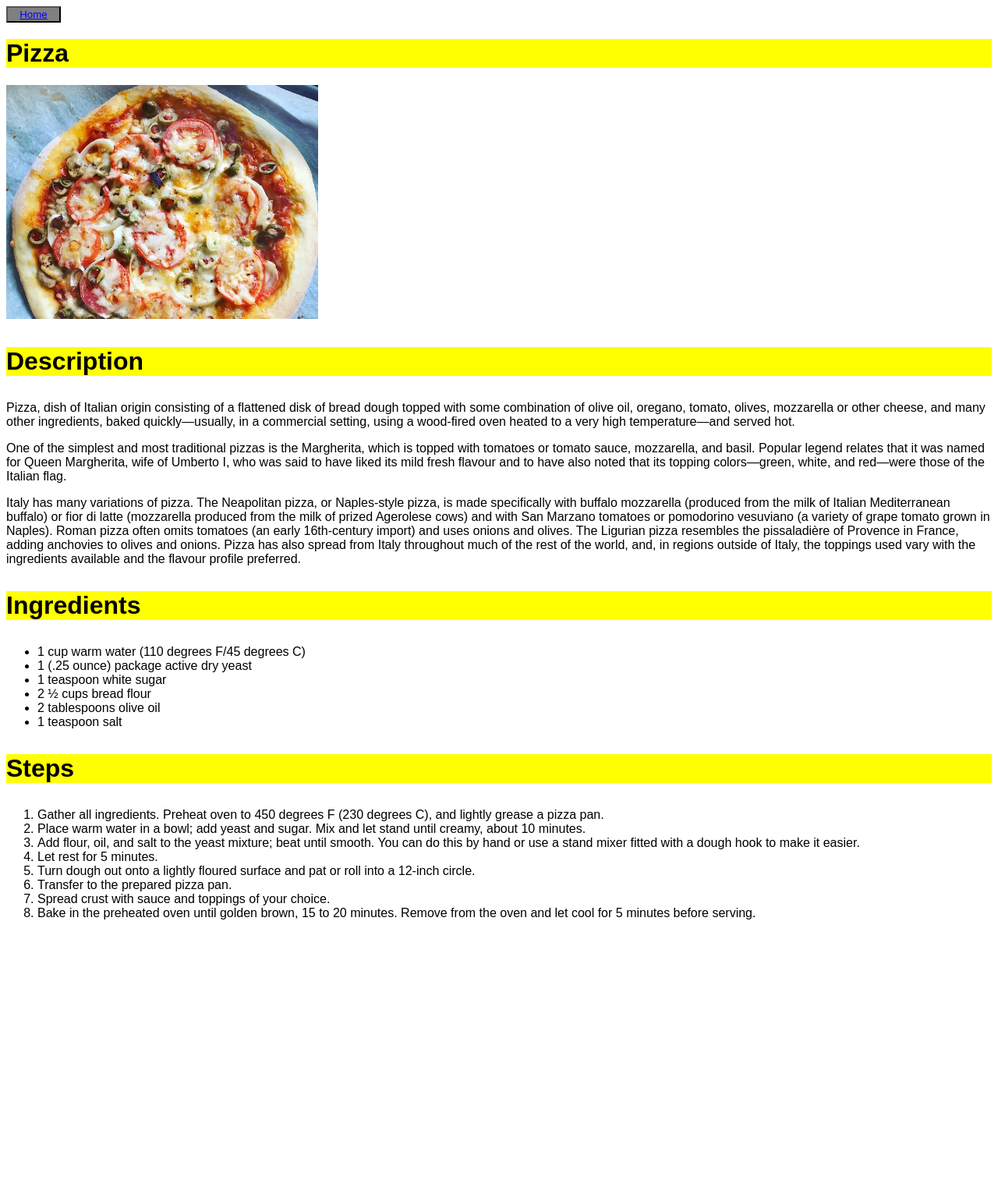
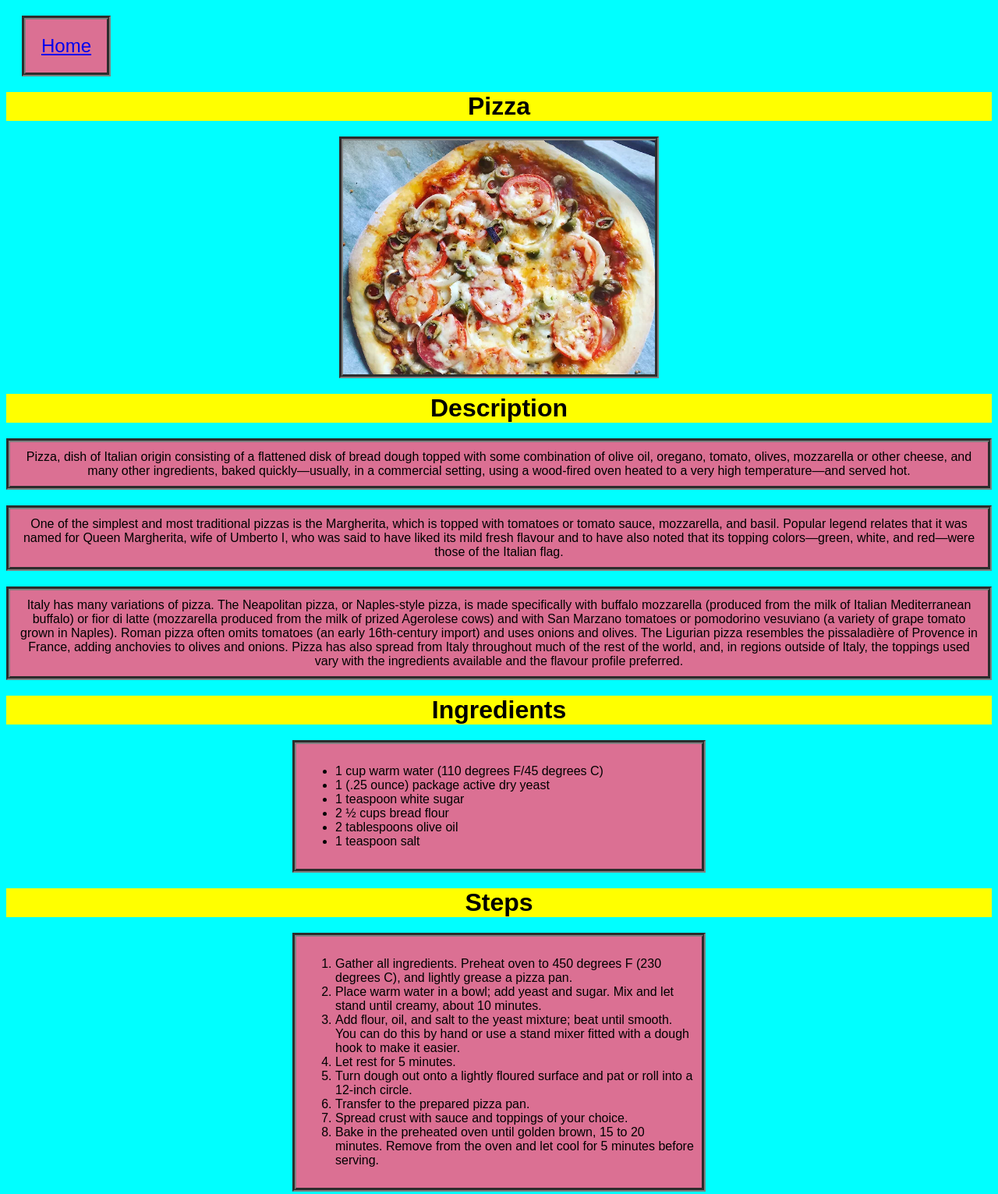
Before and after one commit to mfcd7/odin-recipes, a plain HTML site: page recipes/pizza.html in a window 1280 px wide. Shown: the whole page at 78% size. Before the commit the page ends 1196 px from the top, so only its background shows below. Drawn offline with Linux system fonts and the light colour scheme.

Commit message:
CSS added till box model

```diff
--- a/recipes/pizza.html
+++ b/recipes/pizza.html
@@ -7,7 +7,7 @@
     <link rel="stylesheet" href="../styles.css">
 </head>
 <body>
-    <button><a href="../index.html">Home</a></button>
+    <div><button><a href="../index.html">Home</a></button></div>
     <h1>Pizza</h1>
     <img src="Pizza.jpg" alt="Image of Pizza" height="300" width="400">
     <h3>Description</h3>
@@ -15,6 +15,7 @@
     <p>One of the simplest and most traditional pizzas is the Margherita, which is topped with tomatoes or tomato sauce, mozzarella, and basil. Popular legend relates that it was named for Queen Margherita, wife of Umberto I, who was said to have liked its mild fresh flavour and to have also noted that its topping colors—green, white, and red—were those of the Italian flag.</p>
     <p>Italy has many variations of pizza. The Neapolitan pizza, or Naples-style pizza, is made specifically with buffalo mozzarella (produced from the milk of Italian Mediterranean buffalo) or fior di latte (mozzarella produced from the milk of prized Agerolese cows) and with San Marzano tomatoes or pomodorino vesuviano (a variety of grape tomato grown in Naples). Roman pizza often omits tomatoes (an early 16th-century import) and uses onions and olives. The Ligurian pizza resembles the pissaladière of Provence in France, adding anchovies to olives and onions. Pizza has also spread from Italy throughout much of the rest of the world, and, in regions outside of Italy, the toppings used vary with the ingredients available and the flavour profile preferred.</p>
     <h3>Ingredients</h3>
+    <div class="ingredients">
         <ul>
             <li>1 cup warm water (110 degrees F/45 degrees C)</li>
             <li>1 (.25 ounce) package active dry yeast</li>
@@ -23,7 +24,9 @@
             <li>2 tablespoons olive oil</li>
             <li>1 teaspoon salt</li>
         </ul>
+    </div>
     <h3>Steps</h3>
+    <div class="steps">
         <ol>
             <li>Gather all ingredients. Preheat oven to 450 degrees F (230 degrees C), and lightly grease a pizza pan.</li>
             <li>Place warm water in a bowl; add yeast and sugar. Mix and let stand until creamy, about 10 minutes.</li>
@@ -34,5 +37,6 @@
             <li>Spread crust with sauce and toppings of your choice.</li>
             <li>Bake in the preheated oven until golden brown, 15 to 20 minutes. Remove from the oven and let cool for 5 minutes before serving.</li>
         </ol>
+    </div>
 </body>
 </html>
--- a/styles.css
+++ b/styles.css
@@ -1,5 +1,6 @@
 body {
     font-family: sans-serif, "Times New Roman", serif;
+    background-color: cyan;
 }
 
 h1,
@@ -7,10 +8,58 @@ h3 {
     font-size: 32px;
     font-weight: bold;
     background-color: yellow;
+    margin: 20px auto;
+    text-align: center;
 }
 
 button {
-    background-color: gray;
+    display: block;
+    background-color: palevioletred;
+    font-size: 24px;
+    padding: 20px;
+    border-width: 5px;
+    border-style: groove;
+    border-color: gray;
+    margin: 20px;
+}
+
+img {
+    display: block;
+    margin: 20px auto;
+    border-width: 5px;
+    border-style: groove;
+    border-color: gray;
+}
+
+p {
+    background-color: palevioletred;
     height: auto;
-    width: 70px;
+    text-align: center;
+    border-width: 5px;
+    border-style: groove;
+    border-color: gray;
+    padding: 10px;
+    margin: 20px auto;
 }
+
+.ingredients {
+    background-color: palevioletred;
+    width: 500px;
+    height: auto;
+    border-width: 5px;
+    border-style: groove;
+    border-color: gray;
+    padding: 10px;
+    margin: 20px auto;
+}
+
+.steps {
+    background-color: palevioletred;
+    width: 500px;
+    height: auto;
+    border-width: 5px;
+    border-style: groove;
+    border-color: gray;
+    padding: 10px;
+    margin: 20px auto;
+}
```
Also changed, not shown: index.html (+3 -5 lines), recipes/lasagna.html (+4 -0 lines), recipes/lemon-herb-chicken.html (+4 -0 lines). Lines whose indentation alone changed are shown as unchanged.
